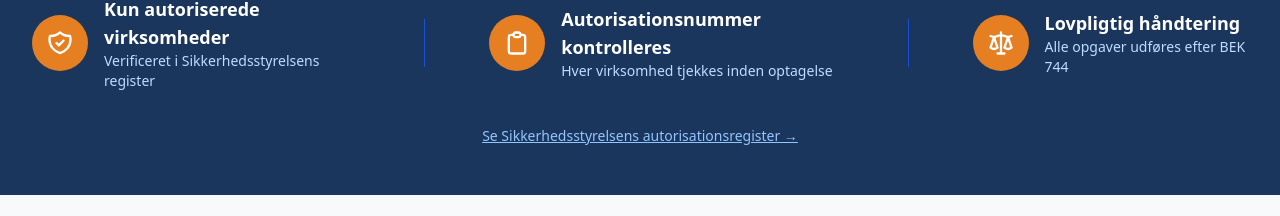
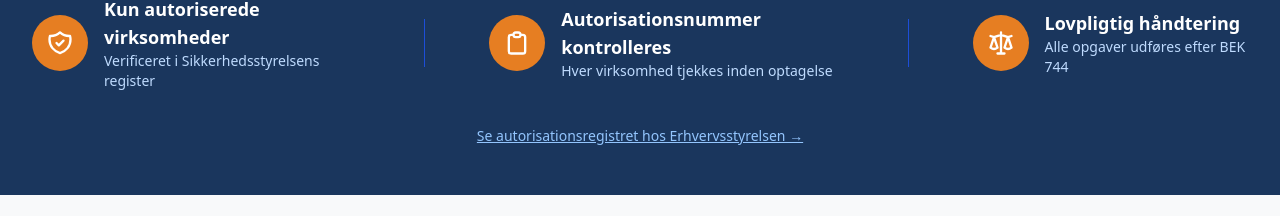
Before and after one commit to Thomas-Rathleff/asbest-portalen, a Next.js app: page / in a window 1280 px wide. Shown: the part 1279-1495 px from the top of the page. Built offline with nearby package versions, Linux system fonts and the light colour scheme.

Commit message:
Fix: opdater SIK register-link + aktiver virksomheder i nav

```diff
--- a/app/page.tsx
+++ b/app/page.tsx
@@ -16,7 +16,7 @@ export default function Home() {
             <div className="hidden md:flex items-center gap-8 text-sm font-medium">
               <a href="#" className="hover:text-[#f39c12] transition">Tjek din bolig</a>
               <a href="#" className="hover:text-[#f39c12] transition">Videnscenter</a>
-              <a href="#" className="hover:text-[#f39c12] transition">Find virksomhed</a>
+              <a href="/virksomheder" className="hover:text-[#f39c12] transition">Find virksomhed</a>
               <a href="#" className="hover:text-[#f39c12] transition">For virksomheder</a>
               <a href="/tilbud" className="bg-[#e67e22] hover:bg-[#f39c12] px-4 py-2 rounded-lg transition font-semibold">Få gratis tilbud</a>
             </div>
@@ -122,12 +122,12 @@ export default function Home() {
           </div>
           <div className="text-center mt-8">
             <a
-              href="https://www.sik.dk/erhverv/virksomheder/autorisation-og-godkendelse/asbestfjernelse"
+              href="https://www.sik.dk/registre/autorisationsregister"
               target="_blank"
               rel="noopener noreferrer"
               className="text-blue-300 hover:text-white text-sm underline transition"
             >
-              Se Sikkerhedsstyrelsens autorisationsregister →
+              Se autorisationsregistret hos Erhvervsstyrelsen →
             </a>
           </div>
         </div>
```
